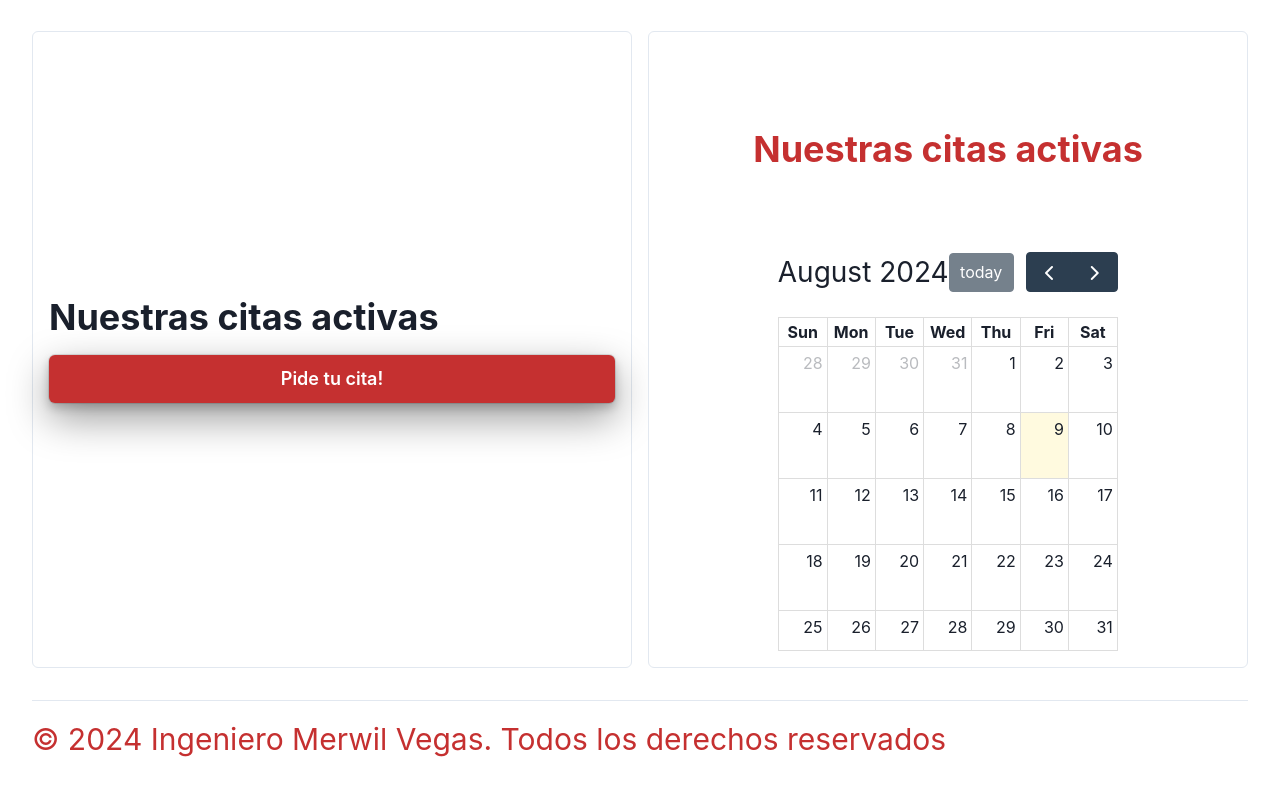
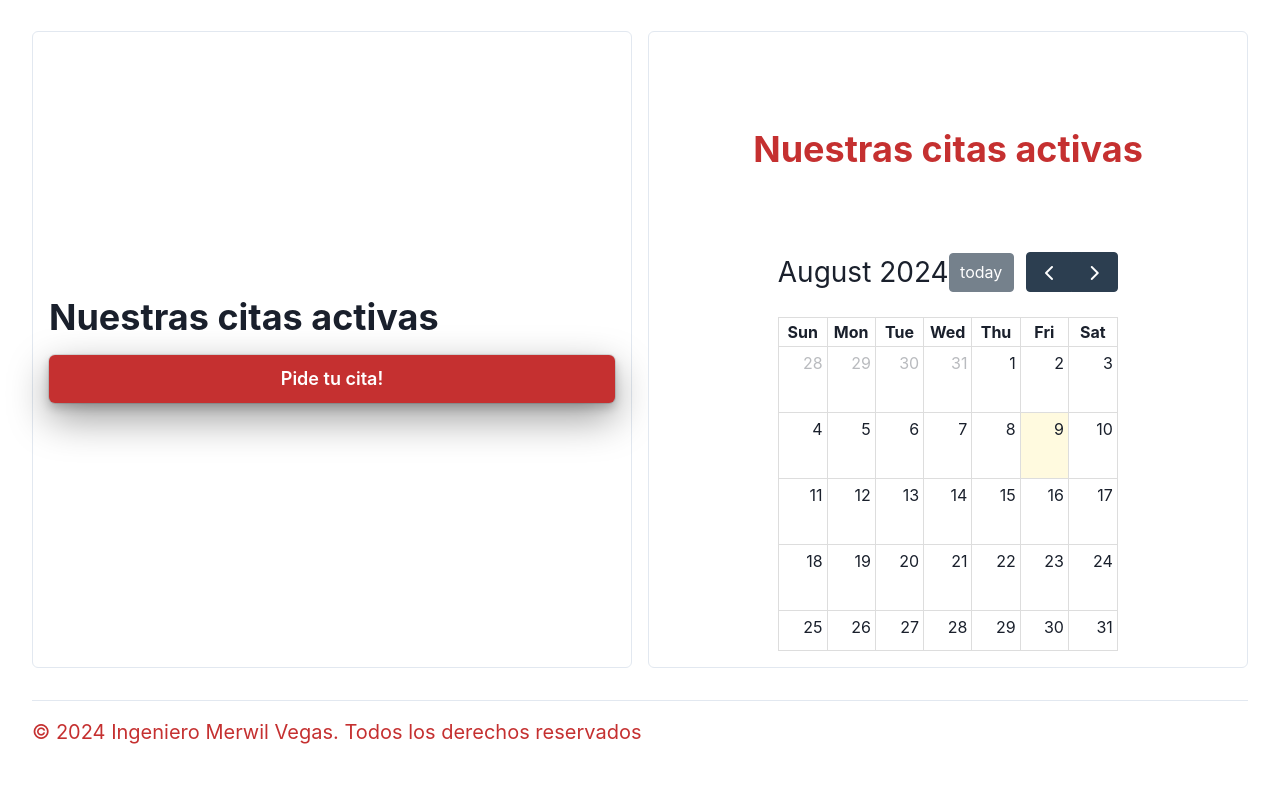
Before and after one commit to com2pa/frontEnd_Enfermeria, a React (Vite) app: page / in a window 1280 px wide. Shown: the part 605-1401 px from the top of the page. Built offline with nearby package versions, Linux system fonts and the light colour scheme; no server answers.

Commit message:
se añadio responsive

```diff
--- a/src/layout/Footer.tsx
+++ b/src/layout/Footer.tsx
@@ -66,7 +66,7 @@ export default function SmallCentered() {
         spacing={4}
         justify={{ base: 'center', md: 'space-between' }}
         align={{ base: 'center', md: 'center' }}
-        fontSize={{base:15,sm:20,md:20,lg:20,xl:30}}
+        fontSize={{base:15,sm:15,md:15,lg:17,xl:20}}
         >
           <Text>© 2024 Ingeniero Merwil Vegas. Todos los derechos reservados </Text>
         </Stack>
```
